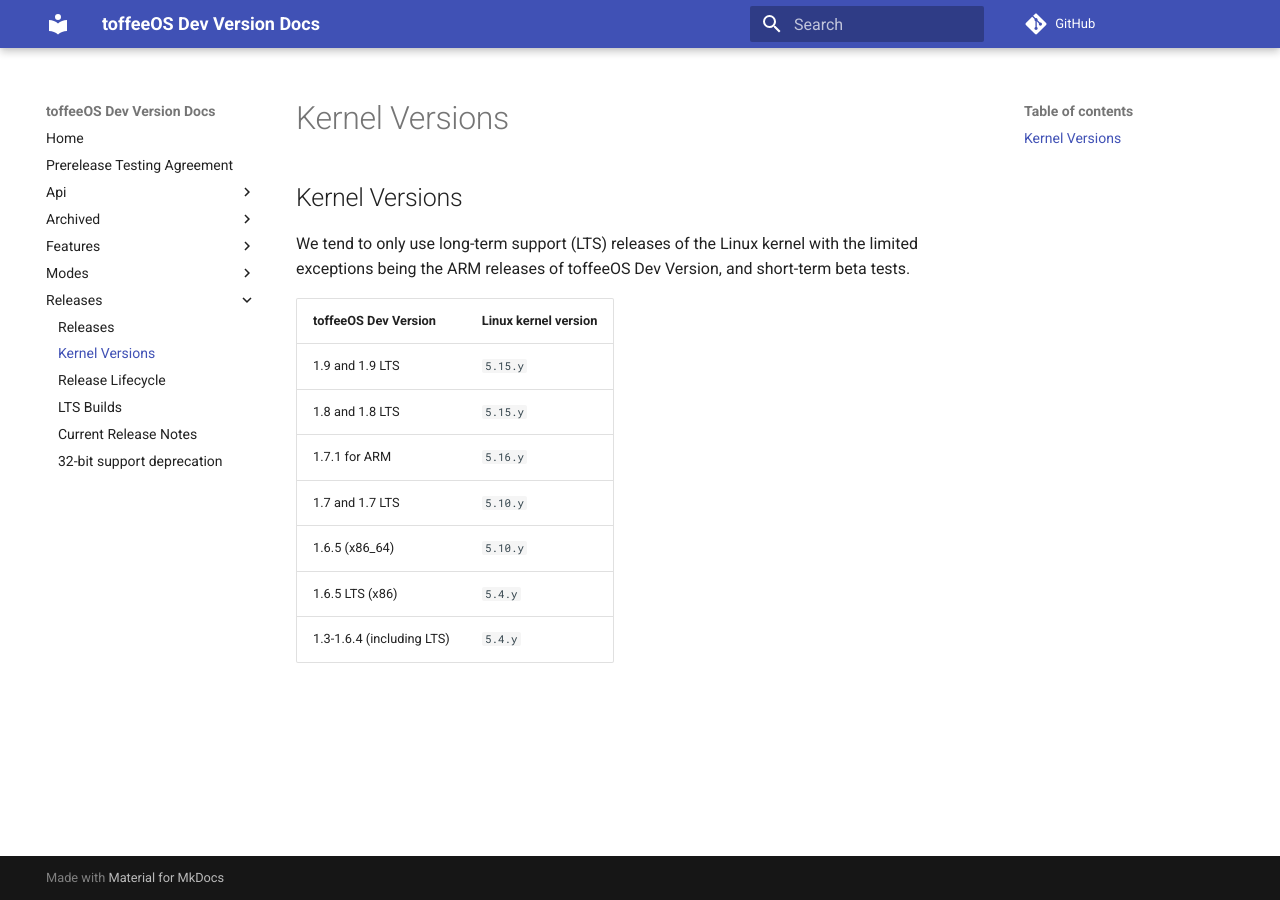
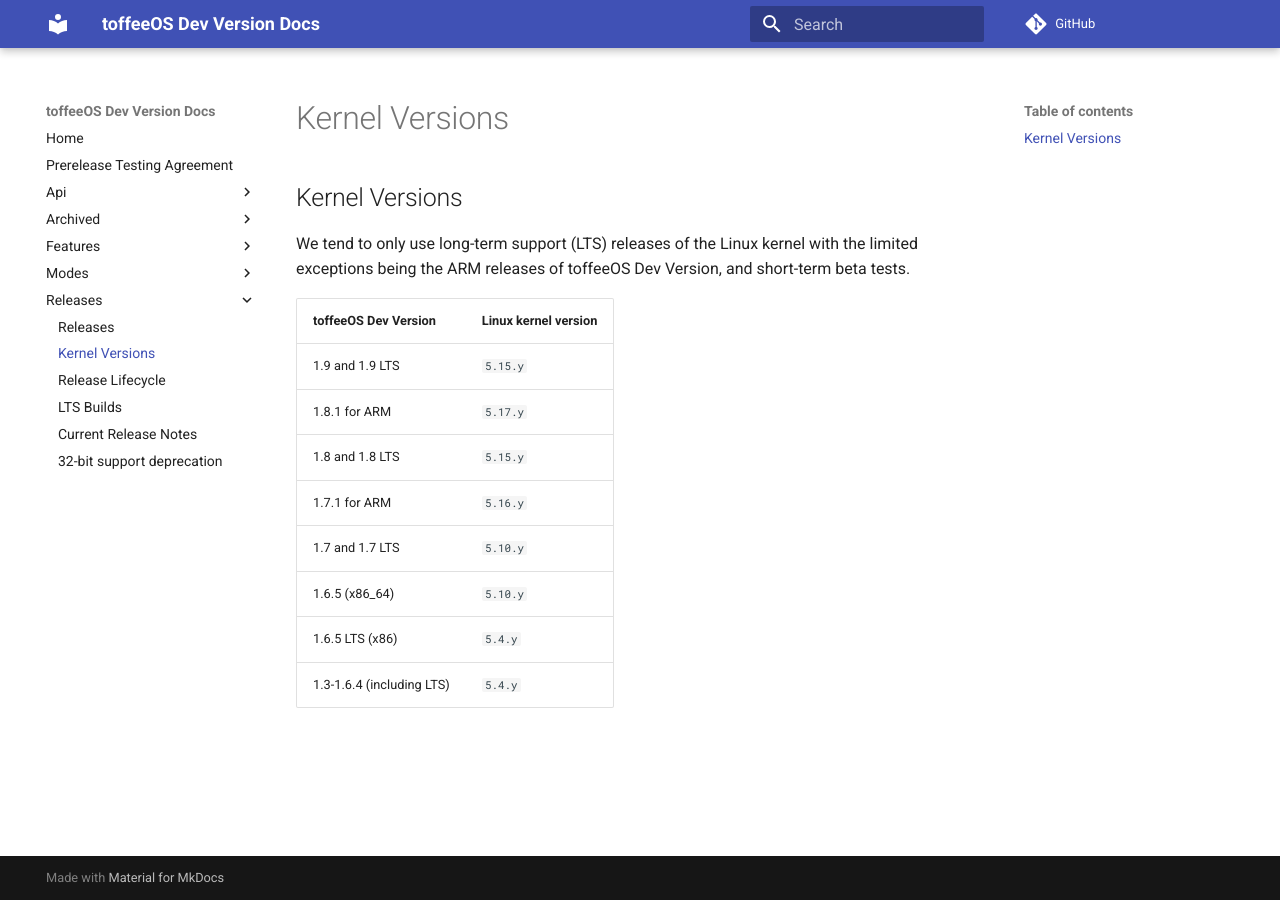
Before and after one commit to Wallymer/toffeeOSdocs, an MkDocs documentation site: the page built from docs/releases/kernel.md, in a window 1280 px wide. Built offline with MkDocs 1.6.1 and Material for MkDocs 9.7.7, drawn with Linux system fonts in a browser that asks for light colours; comment, search, counter and statistics services are not loaded.

Commit message:
KERNEL: arm 1.8.1 planned kernel version
added planned kernel version

Acked-by: Chuck Watson <cwatson@wallymer.com>
Signed-off-by: Slade Watkins <slade@sladewatkins.com>

```diff
--- a/docs/releases/kernel.md
+++ b/docs/releases/kernel.md
@@ -8,6 +8,7 @@
 | toffeeOS Dev Version | Linux kernel version |
 |------------|----------------------|
 | 1.9 and 1.9 LTS | ``5.15.y`` |
+| 1.8.1 for ARM | ``5.17.y`` |
 | 1.8 and 1.8 LTS | ``5.15.y`` |
 | 1.7.1 for ARM | ``5.16.y`` |
 | 1.7 and 1.7 LTS | ``5.10.y`` |
```
